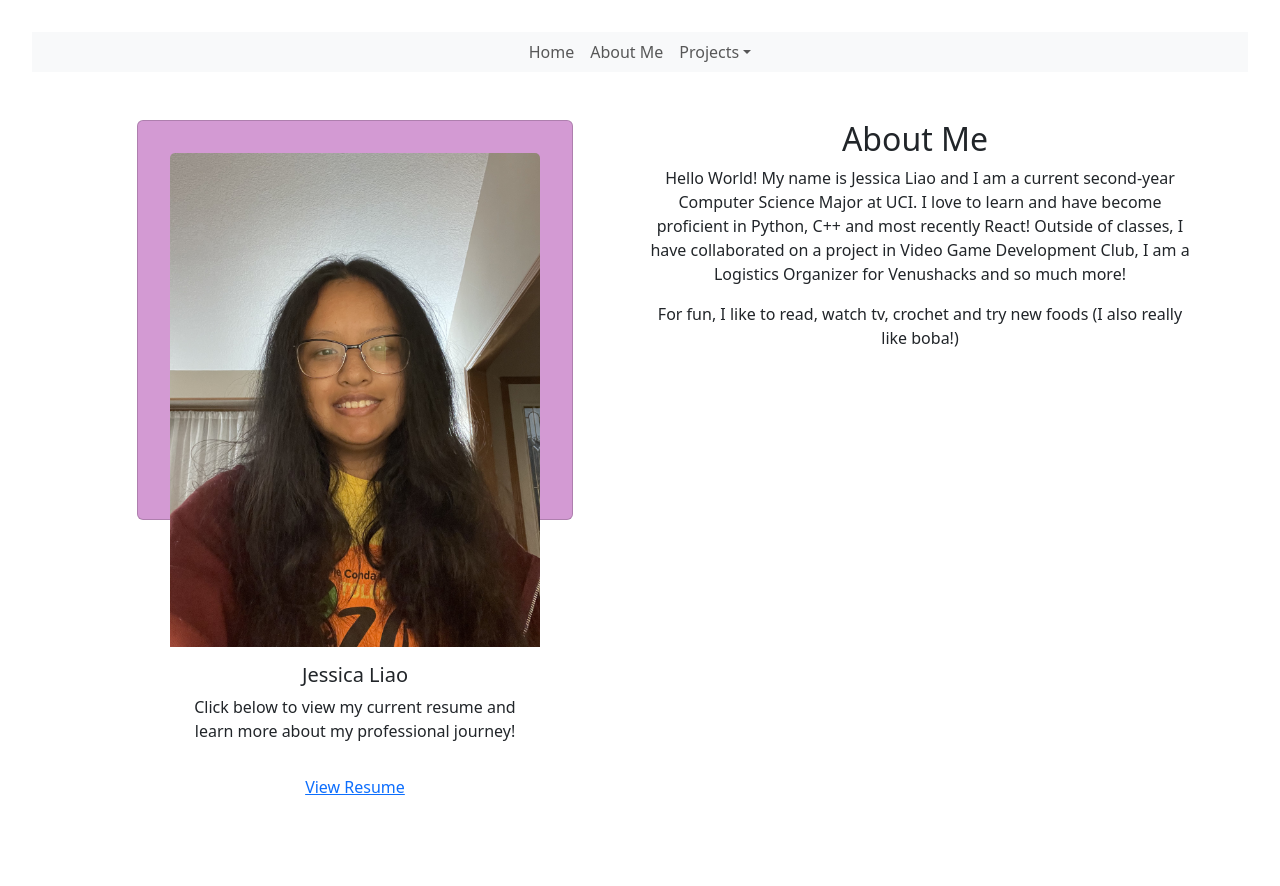
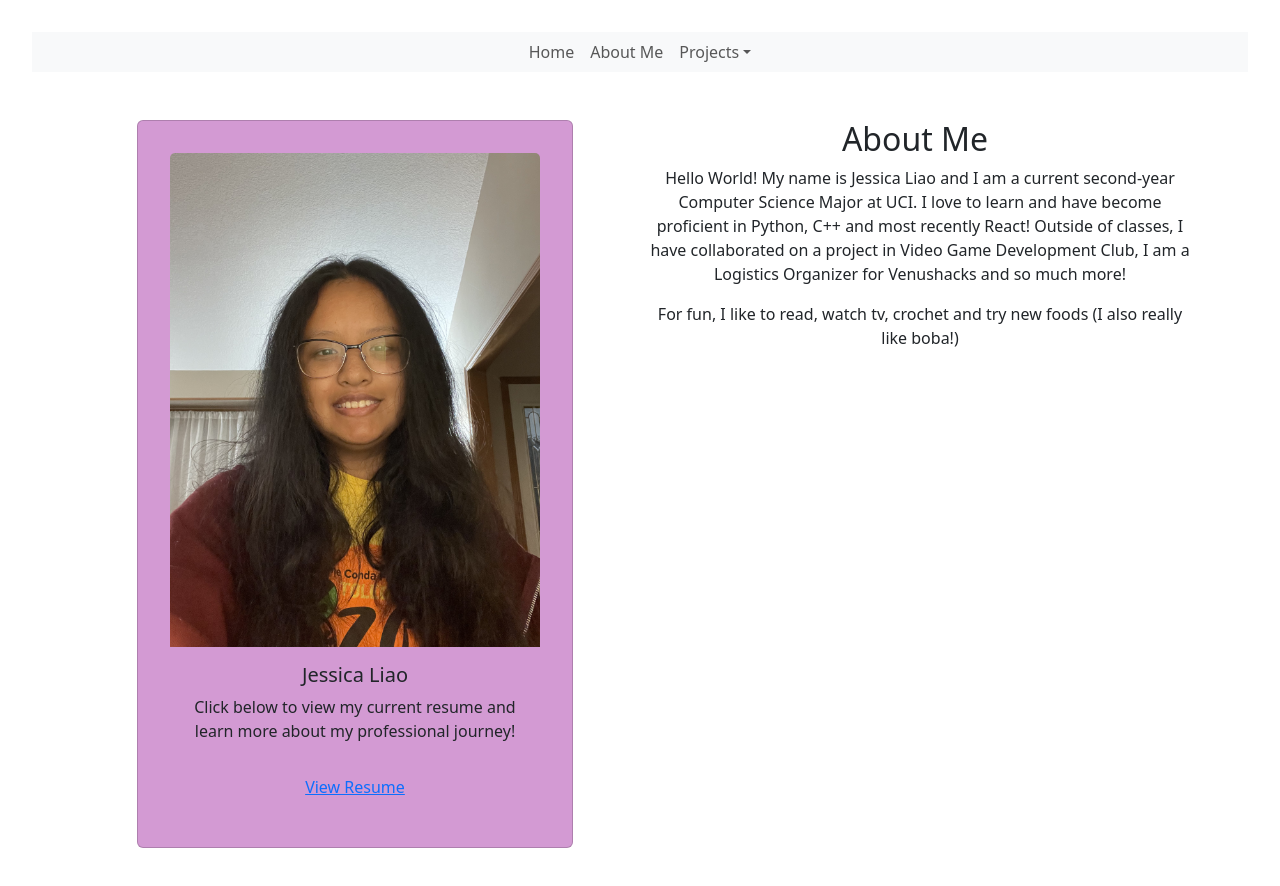
Before and after one commit to jessl314/JessicaL-Blog-Project, a React (Vite) app in the folder frontend/: page /about in a window 1280 px wide. Shown: the top 886 px of the page. Before the commit the page ends 815 px from the top, so only its background shows below. Built offline with nearby package versions, Linux system fonts and the light colour scheme.

Commit message:
did box incorrectly

```diff
--- a/frontend/src/pages/About.css
+++ b/frontend/src/pages/About.css
@@ -2,7 +2,6 @@
 .card {
     width: 80%;
     margin-left: -10px;
-    height: 50vh;
     background-color: rgb(211, 154, 211);
 }
 
```
